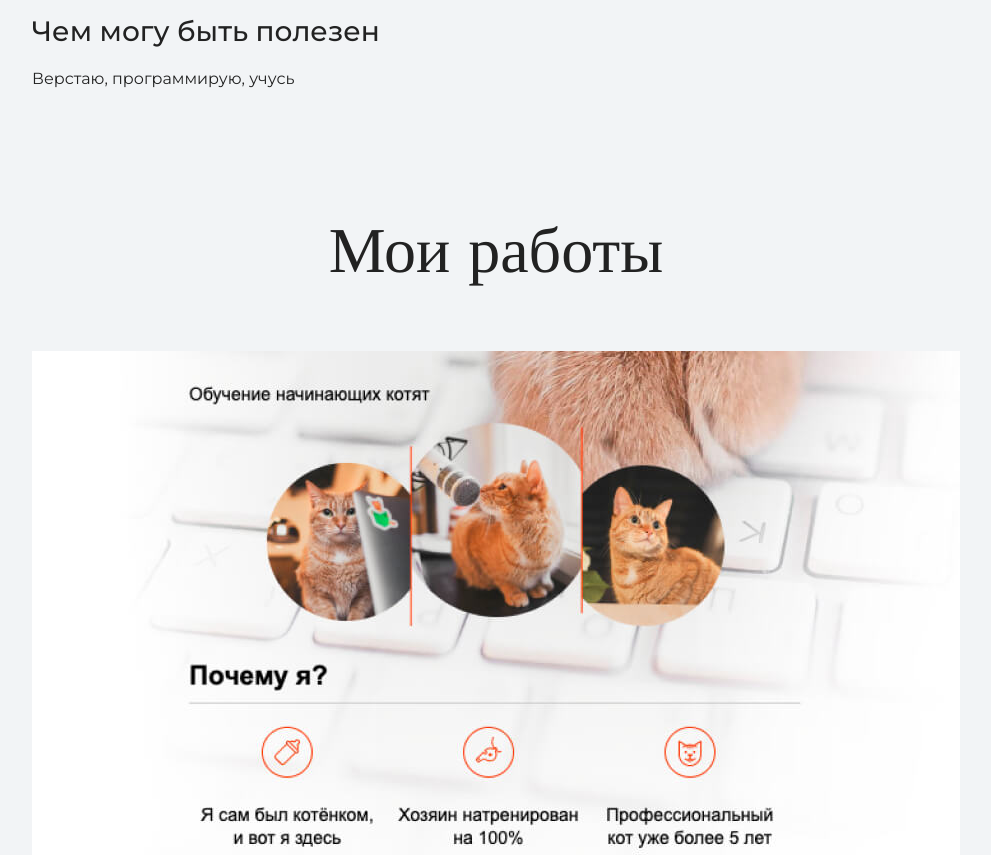
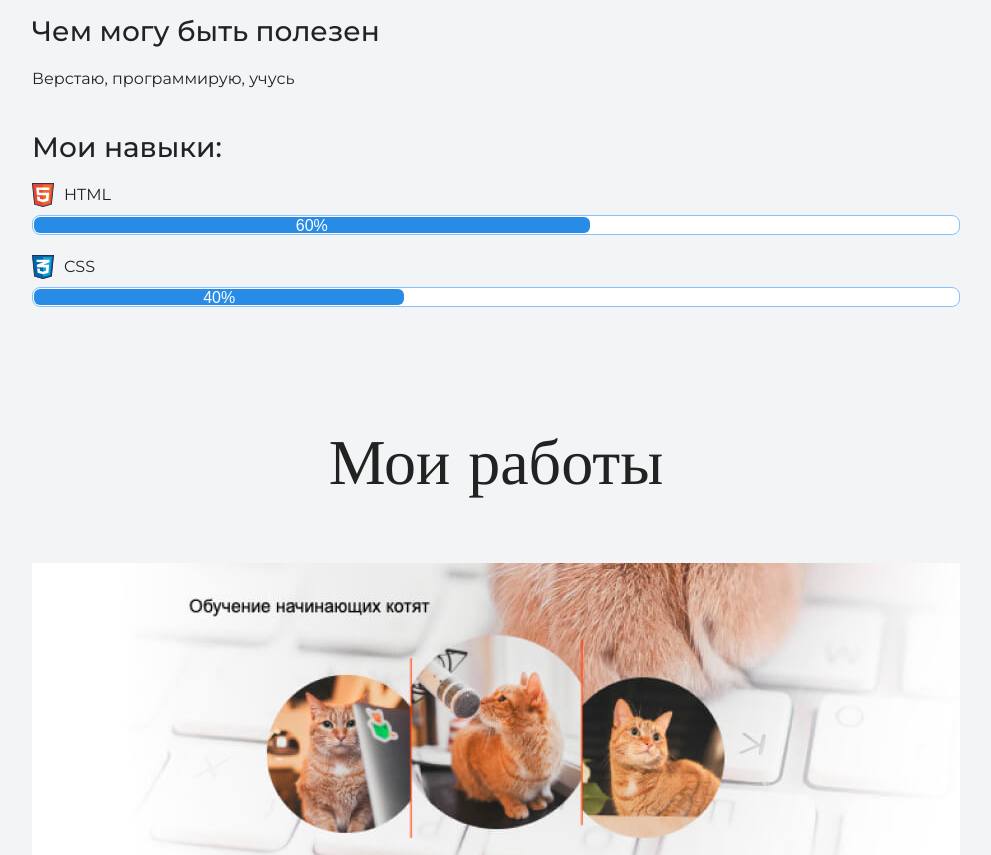
Before and after one commit to lindrid/my-site, a plain HTML site: page index.html in a window 1280 px wide. Shown: the part 1840-2695 px from the top of the page, without its empty margins (144-1135 px from the left). Drawn offline with nearby package versions, Linux system fonts and the light colour scheme.

Commit message:
Свои полоски навыков
Более красивые, размер у них больше и уровень навыка прописан в процентах

```diff
--- a/index.html
+++ b/index.html
@@ -32,6 +32,15 @@
         <p>Я программист, предприниматель и борец с недугом</p>
         <h3>Чем могу быть полезен</h3>
         <p>Верстаю, программирую, учусь</p>
+        <div class="skills">
+          <h3>Мои навыки:</h3>
+          <dl class="skills-list">
+            <dt class="skill-html">HTML</dt>
+            <dd class="level"><div style="width: 60%">60%</div></dd>
+            <dt class="skill-css">CSS</dt>
+            <dd class="level"><div style="width: 40%">40%</div></dd>
+          </dl>
+        </div>
       </div>
     </section>
 
--- a/style.css
+++ b/style.css
@@ -6,7 +6,7 @@ body {
   line-height: 32px;
   color: #222222;
   background-color: #f2f4f6;
-  background-image: url("https://lindrid.github.io/my-site/img/hero-bg.jpg");
+  background-image: url("img/hero-bg.jpg");
   background-repeat: no-repeat;
   background-position: top center;
 }
@@ -28,7 +28,7 @@ body {
   text-align: right;
 }
 
-.page-header a {
+.page-header .container a {
   margin-left: 56px;
   color: #288be6;
   text-decoration: none;
@@ -38,12 +38,12 @@ body {
 
 .header-email {
   padding-left: 30px;
-  background-image: url("https://lindrid.github.io/my-site/img/icon-email-header.svg");
+  background-image: url("img/icon-email-header.svg");
 }
 
 .header-phone {
   padding-left: 25px;
-  background-image: url("https://lindrid.github.io/my-site/img/icon-phone-header.svg");
+  background-image: url("img/icon-phone-header.svg");
 }
 
 .hero-image {
@@ -111,17 +111,17 @@ body {
 }
 
 .skill-html {
-  background-image: url("https://lindrid.github.io/my-site/img/icon-html.svg");
+  background-image: url("img/icon-html.svg");
 }
 
 .skill-css {
-  background-image: url("https://lindrid.github.io/my-site/img/icon-css.svg");
+  background-image: url("img/icon-css.svg");
 }
 
 .level {
   margin: 4px 0 16px;
   padding: 0;
-  height: 14px;
+  height: 18px;
   font-size: 0;
   background-color: #ffffff;
   border: 1px solid #86c3fa;
@@ -130,9 +130,12 @@ body {
 
 .level div {
   margin: 1px;
-  height: 12px;
+  height: 16px;
   background-color: #288be6;
   border-radius: 6px;
+  color: white;
+  font: 16px Arial;
+  text-align: center;
 }
 
 .portfolio {
@@ -185,10 +188,10 @@ body {
 
 .footer-email {
   padding-left: 30px;
-  background-image: url("https://lindrid.github.io/my-site/img/icon-email-footer.svg");
+  background-image: url("img/icon-email-footer.svg");
 }
 
 .footer-phone {
   padding-left: 25px;
-  background-image: url("https://lindrid.github.io/my-site/img/icon-phone-footer.svg");
+  background-image: url("img/icon-phone-footer.svg");
 }
```
